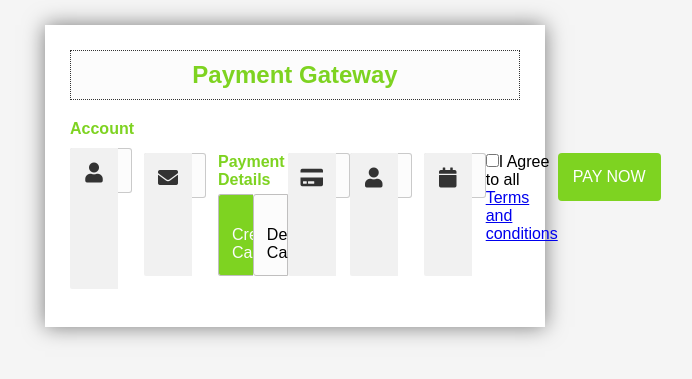
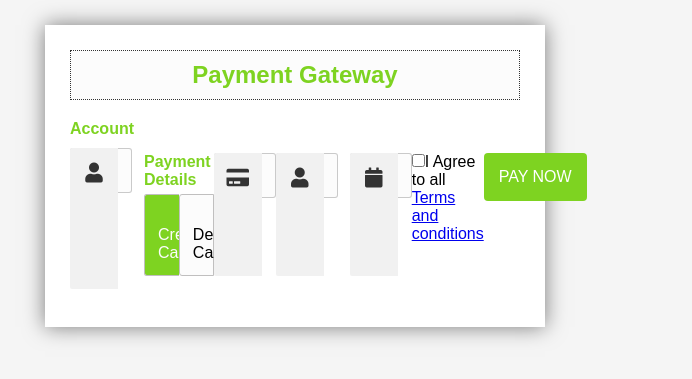
Before and after one commit to Jithin-sunil/Fluentflow, a PHP site: page /User/Payment.php in a window 1280 px wide. Shown: the top 379 px of the page, without its empty margins (345-1037 px from the left). Run offline with PHP 8.4, Linux system fonts and the light colour scheme; some libraries are stand-ins or nearby versions.

Commit message:
Update Payment.php

```diff
--- a/Project/User/Payment.php
+++ b/Project/User/Payment.php
@@ -195,12 +195,7 @@ session_start();
 					<i class="fa fa-user icon" aria-hidden="true"></i>
 				</div>
 
-			<div class="input-group">
-				<div class="input-box">
-					<input class="name" type="email" name="txtemail" id="txtemail" placeholder="Email Address" required>
-					<i class="fa fa-envelope icon" aria-hidden="true"></i>
-				</div>
-			</di
+
 
 
 			<div class="input-group">
```
